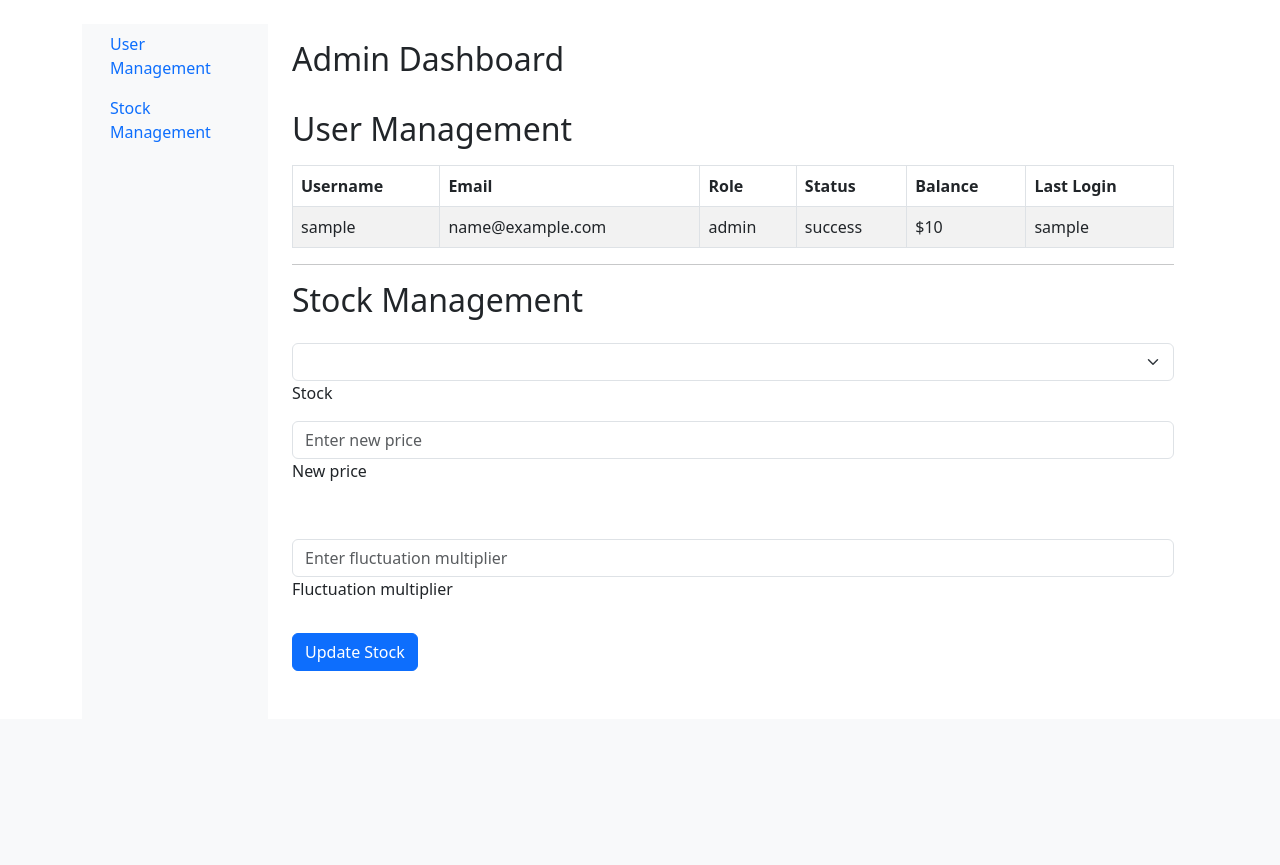
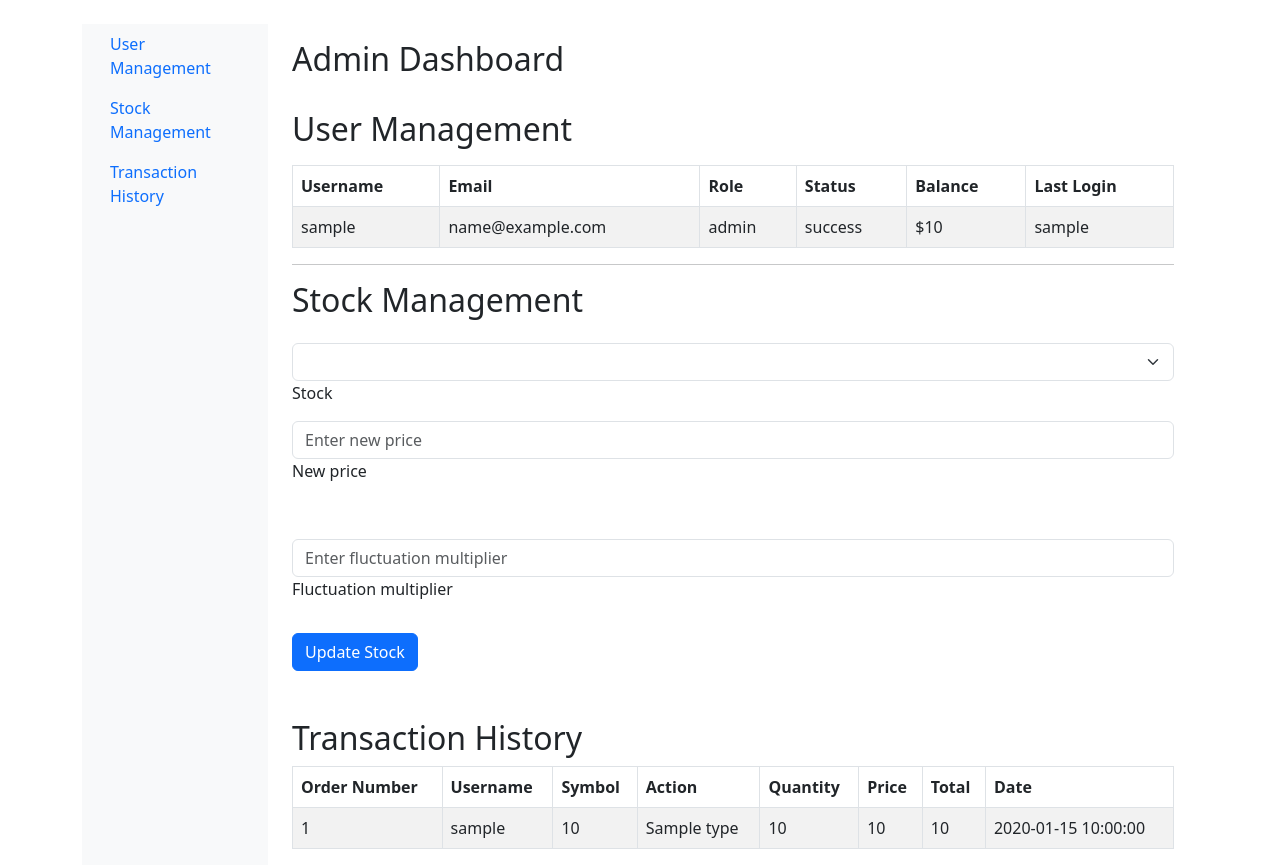
Before and after one commit to soarn/capstone, a Python web app: template app/templates/admin.html in a window 1280 px wide. Shown: the part 101-966 px from the top of the page. Before the commit the page ends 772 px from the top, so only its background shows below. Run offline with Jinja, Linux system fonts and the light colour scheme; the template is opened without the code that fills it: most values are stand-ins (such as "Sample title", 1, 10 or a date in 2020); form fields are guessed from the names that the template uses; some libraries are stand-ins or nearby versions.

Commit message:
feat: implement transaction history with pagination and sorting in admin panel

```diff
--- a/app/templates/admin.html
+++ b/app/templates/admin.html
@@ -1,5 +1,8 @@
 {% extends "base.html" %} {% block title %}Admin Panel - Stock Trading System{%
 endblock %} {% block content %}
+<head>
+  <link rel="stylesheet" href="https://cdn.datatables.net/2.1.8/css/dataTables.dataTables.min.css">
+</head>
 <div class="container-fluid mt-4">
   <div class="row">
     <!-- Left-side navigation -->
@@ -7,12 +10,13 @@ endblock %} {% block content %}
       <div class="position-sticky">
         <ul class="nav flex-column">
           <li class="nav-item">
-            <a class="nav-link active" href="#user-management"
-              >User Management</a
-            >
+            <a class="nav-link active" href="#user-management">User Management</a>
           </li>
           <li class="nav-item">
             <a class="nav-link" href="#stock-management">Stock Management</a>
+          </li class="nav-item">
+            <a class="nav-link" href="#transaction-history">Transaction History</a>
+          <li>
           </li>
         </ul>
       </div>
@@ -87,7 +91,56 @@ endblock %} {% block content %}
           </div>
         </section>
       </form>
+
+      <section id="transaction-history">
+        <h2>Transaction History</h2>
+        <table id="transactions-table" class="table table-striped table-bordered">
+          <thead>
+            <tr>
+              <th>Order Number</th>
+              <th>Username</th>
+              <th>Symbol</th>
+              <th>Action</th>
+              <th>Quantity</th>
+              <th>Price</th>
+              <th>Total</th>
+              <th>Date</th>
+            </tr>
+          </thead>
+          <tbody>
+            {% for transaction, stock_symbol, username in transactions %}
+            <tr>
+              <td>{{ transaction.order_number }}</td>
+              <td>{{ username }}</td>
+              <td>{{ stock_symbol }}</td>
+              <td>{{ transaction.type }}</td>
+              <td>{{ transaction.quantity }}</td>
+              <td>{{ transaction.price }}</td>
+              <td>{{ transaction.amount }}</td>
+              <td>{{ transaction.timestamp }}</td>
+            </tr>
+            {% endfor %}
+          </tbody>
+        </table>
+      </section>
     </main>
   </div>
 </div>
+<script src="https://cdn.datatables.net/2.1.8/js/dataTables.min.js"></script>
+
+<script>
+  $(document).ready(function() {
+    $('#transactions-table').DataTable({
+      "paging": true,
+      "ordering": true,
+      "info": true,
+      "searching": true,
+      "order": [[7, 'desc']], // Default sort by 'Date' column
+      "columnDefs": [
+        { "orderable": false, "targets": [1, 2] }, // Disable sorting for 'Symbol' and 'Username'
+        { "searchable": true, "targets": [0, 1, 2, 3, 4, 5, 6, 7] } // Enable searching on all columns
+      ]
+    });
+  });
+</script>
 {% endblock %}
```
Also changed, not shown: app/routes/admin.py (+70 -3 lines).
